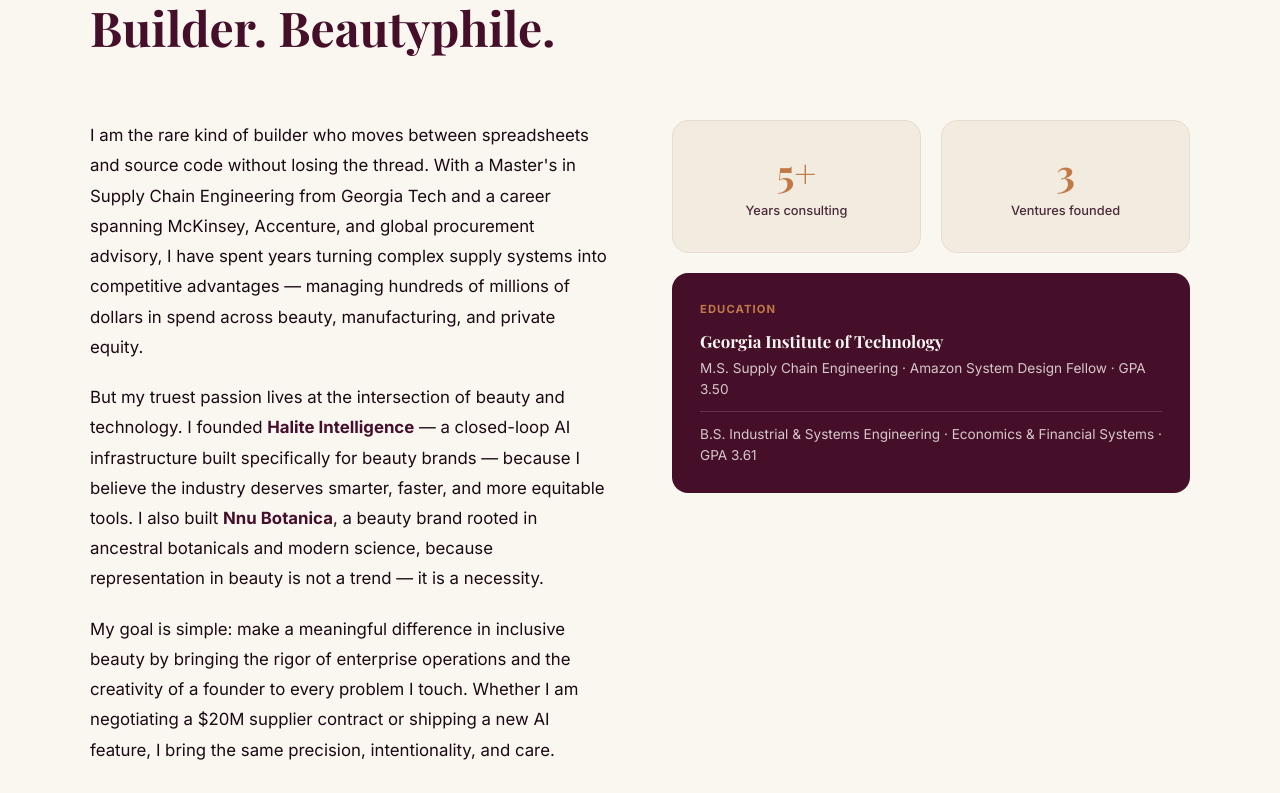
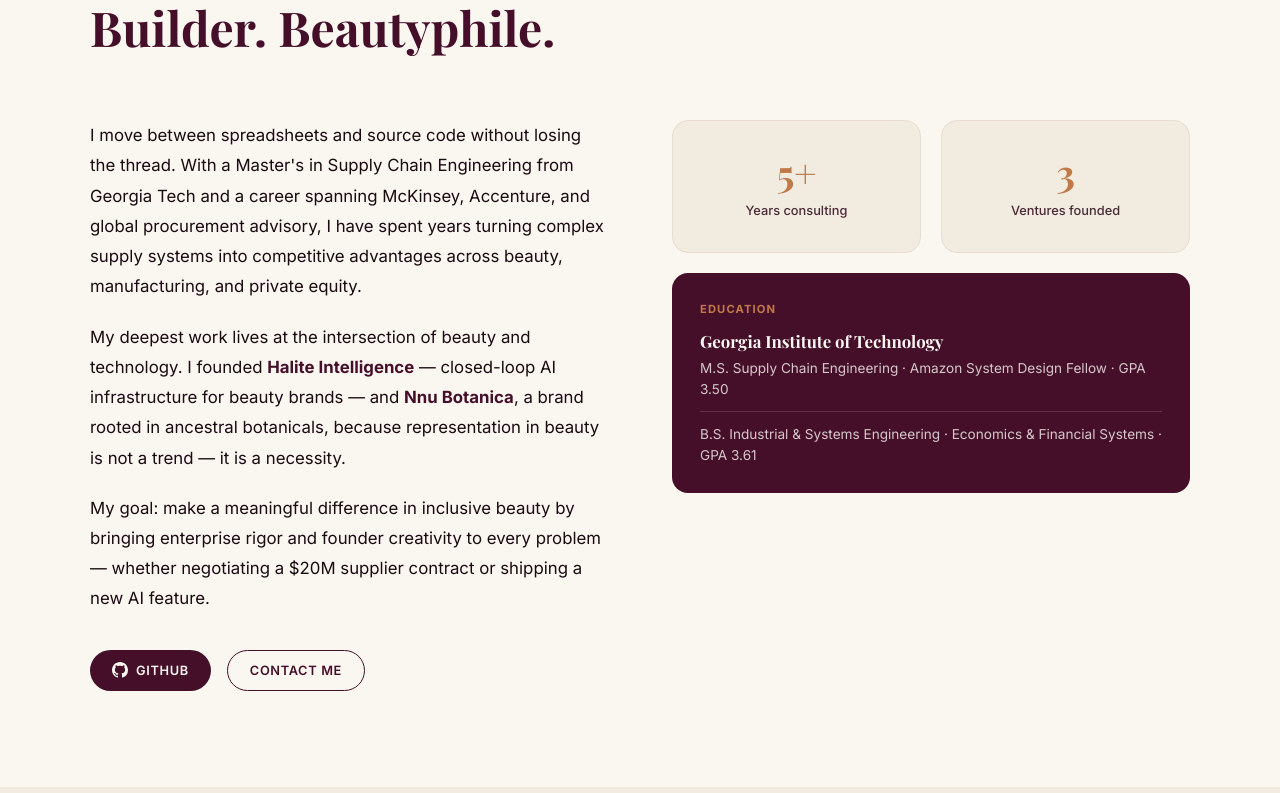
Before and after one commit to haliteintelligence-spec/Portfolio, a Next.js app: page / in a window 1280 px wide. Shown: the part 987-1780 px from the top of the page. Built offline with nearby package versions, Linux system fonts and the light colour scheme; a web font is replaced by a local one.

Commit message:
Shorten about bio 30%, adjust hero photo crop position

```diff
--- a/src/components/About.tsx
+++ b/src/components/About.tsx
@@ -61,13 +61,12 @@
                 marginBottom: "20px",
               }}
             >
-              I am the rare kind of builder who moves between spreadsheets and
-              source code without losing the thread. With a Master&apos;s in
-              Supply Chain Engineering from Georgia Tech and a career spanning
-              McKinsey, Accenture, and global procurement advisory, I have spent
-              years turning complex supply systems into competitive advantages —
-              managing hundreds of millions of dollars in spend across beauty,
-              manufacturing, and private equity.
+              I move between spreadsheets and source code without losing the
+              thread. With a Master&apos;s in Supply Chain Engineering from
+              Georgia Tech and a career spanning McKinsey, Accenture, and global
+              procurement advisory, I have spent years turning complex supply
+              systems into competitive advantages across beauty, manufacturing,
+              and private equity.
             </p>
             <p
               style={{
@@ -77,16 +76,13 @@
                 marginBottom: "20px",
               }}
             >
-              But my truest passion lives at the intersection of beauty and
-              technology. I founded{" "}
-              <strong style={{ color: "#450F2A" }}>Halite Intelligence</strong>{" "}
-              — a closed-loop AI infrastructure built specifically for beauty
-              brands — because I believe the industry deserves smarter,
-              faster, and more equitable tools. I also built{" "}
+              My deepest work lives at the intersection of beauty and technology.
+              I founded{" "}
+              <strong style={{ color: "#450F2A" }}>Halite Intelligence</strong>
+              {" "}— closed-loop AI infrastructure for beauty brands — and{" "}
               <strong style={{ color: "#450F2A" }}>Nnu Botanica</strong>, a
-              beauty brand rooted in ancestral botanicals and modern science,
-              because representation in beauty is not a trend — it is a
-              necessity.
+              brand rooted in ancestral botanicals, because representation in
+              beauty is not a trend — it is a necessity.
             </p>
             <p
               style={{
@@ -95,11 +91,10 @@
                 lineHeight: 1.8,
               }}
             >
-              My goal is simple: make a meaningful difference in inclusive
-              beauty by bringing the rigor of enterprise operations and the
-              creativity of a founder to every problem I touch. Whether I am
-              negotiating a $20M supplier contract or shipping a new AI feature,
-              I bring the same precision, intentionality, and care.
+              My goal: make a meaningful difference in inclusive beauty by
+              bringing enterprise rigor and founder creativity to every problem
+              — whether negotiating a $20M supplier contract or shipping a new
+              AI feature.
             </p>
 
             <div
--- a/src/components/Hero.tsx
+++ b/src/components/Hero.tsx
@@ -113,7 +113,7 @@
               src="/headshot.jpg"
               alt="Marie K. Ozenua"
               fill
-              style={{ objectFit: "cover", objectPosition: "center top" }}
+              style={{ objectFit: "cover", objectPosition: "center 18%" }}
               priority
             />
           </div>
```
